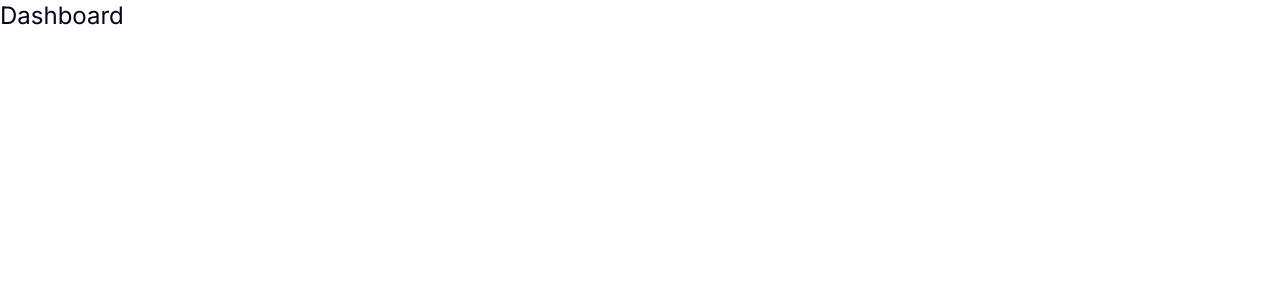
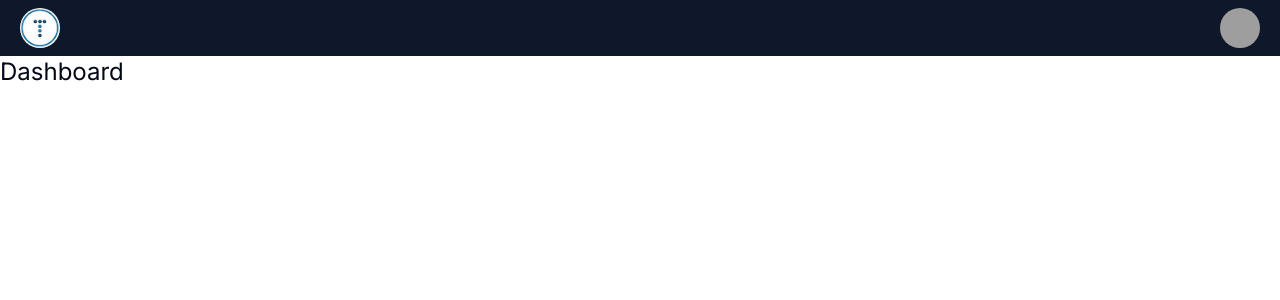
Before and after one commit to takaesu-junya/nextjs-practice-dashboard, a Next.js app: page / in a window 1280 px wide. Shown: the top 300 px of the page. Built offline with nearby package versions, Linux system fonts and the light colour scheme; grey boxes are pictures that could not be loaded.

Commit message:
Add Navbar

```diff
--- a/app/layout.tsx
+++ b/app/layout.tsx
@@ -1,6 +1,7 @@
 import type { Metadata } from "next";
 import { Inter } from "next/font/google";
 import "./globals.css";
+import Navbar from "@/components/Navbar";
 
 const inter = Inter({ subsets: ["latin"] });
 
@@ -16,7 +17,10 @@ export default function RootLayout({
 }>) {
   return (
     <html lang="en">
-      <body className={inter.className}>{children}</body>
+      <body className={inter.className}>
+        <Navbar />
+        {children}
+      </body>
     </html>
   );
 }
--- a/components/Navbar.tsx
+++ b/components/Navbar.tsx
@@ -1,5 +1,51 @@
+import Image from "next/image";
+import Link from "next/link";
+import logo from "@/img/logo.jpg";
+import { Avatar, AvatarImage, AvatarFallback } from "@/components/ui/avatar";
+
+import {
+  DropdownMenu,
+  DropdownMenuContent,
+  DropdownMenuItem,
+  DropdownMenuLabel,
+  DropdownMenuSeparator,
+  DropdownMenuTrigger,
+} from "@/components/ui/dropdown-menu";
+
 const Navbar = () => {
-    return <div>Navbar</div>;
-}
+  return (
+    <div className="bg-primary dark:bg-slate-700 py-2 px-5 flex justify-between ">
+      <Link href="/">
+        <Image
+          src={logo}
+          alt="junyapress"
+          width={40}
+          className="rounded-full"
+        />
+      </Link>
+      <DropdownMenu>
+        <DropdownMenuTrigger className="focus:outline-none">
+          <Avatar>
+            <AvatarImage
+              src="https://avatars.githubusercontent.com/u/84374573?v=4"
+              alt="@takaesu-junya"
+            />
+            <AvatarFallback className="text-black">JT</AvatarFallback>
+          </Avatar>
+        </DropdownMenuTrigger>
+        <DropdownMenuContent>
+          <DropdownMenuLabel>My Account</DropdownMenuLabel>
+          <DropdownMenuSeparator />
+          <DropdownMenuItem>
+            <Link href="/profile">Profile</Link>
+          </DropdownMenuItem>
+          <DropdownMenuItem>
+            <Link href="/auth">Logout</Link>
+          </DropdownMenuItem>
+        </DropdownMenuContent>
+      </DropdownMenu>
+    </div>
+  );
+};
 
 export default Navbar;
--- a/package.json
+++ b/package.json
@@ -9,6 +9,8 @@
     "lint": "next lint"
   },
   "dependencies": {
+    "@radix-ui/react-avatar": "^1.0.4",
+    "@radix-ui/react-dropdown-menu": "^2.0.6",
     "@radix-ui/react-slot": "^1.0.2",
     "class-variance-authority": "^0.7.0",
     "clsx": "^2.1.1",
```
Also changed, not shown: 1 other file (tests, documents, lock files or other folders).
